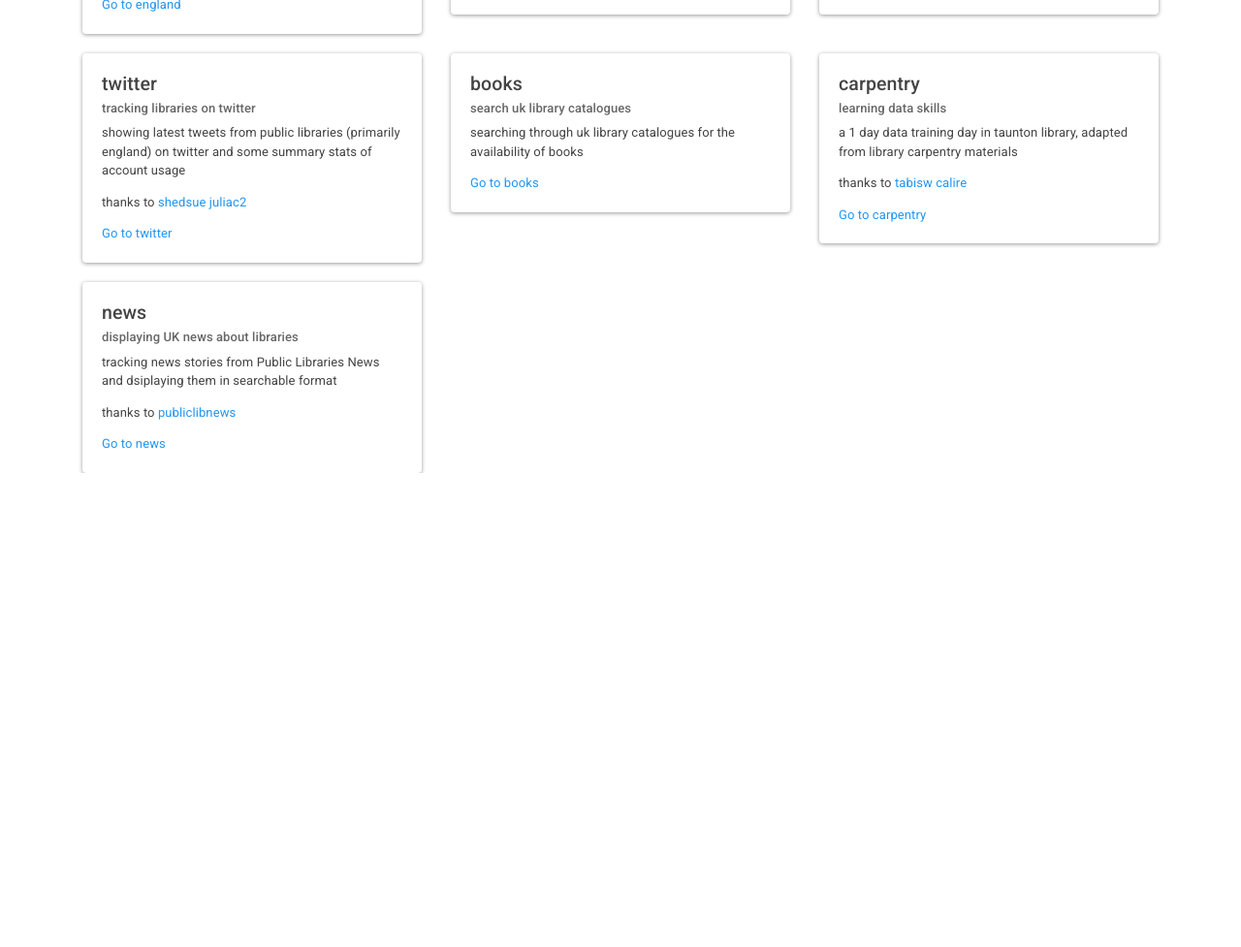
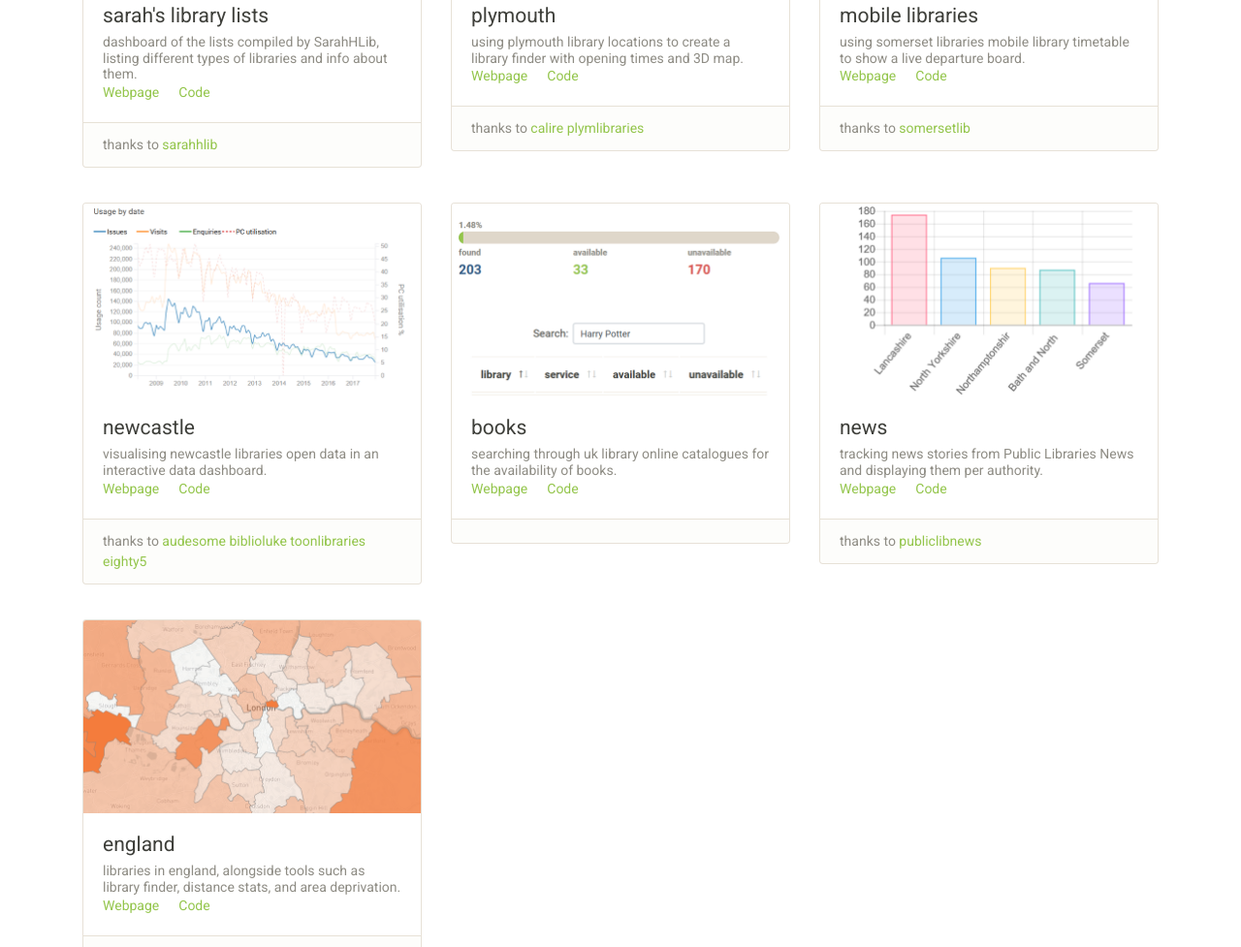
Before and after one commit to LibrariesHacked/projects-librarydata, a website: page index.htm in a window 1280 px wide. Shown: the part 387-1364 px from the top of the page at 97% size. Before the commit the page ends 875 px from the top, so only its background shows below. Drawn offline with nearby package versions, Linux system fonts and the light colour scheme.

Commit message:
updating with images and things

```diff
--- a/index.htm
+++ b/index.htm
@@ -4,18 +4,20 @@
     <title>library data</title>
     <meta charset="utf-8">
     <meta name="viewport" content="width=device-width, initial-scale=1, shrink-to-fit=no">
-    <link href="node_modules/bootswatch/dist/materia/bootstrap.min.css" rel="stylesheet" />
-    <link href="site.css" rel="stylesheet" />
+    <link href="node_modules/bootswatch/dist/sandstone/bootstrap.min.css" rel="stylesheet" />
+    <link href="css/site.css" rel="stylesheet" />
 </head>
 <body>
     <div class="container">
-        <h1 class="display-3">library data</h1>
-        <p class="lead">various projects using library data. currently in development</p>
+        <h2>library data</h2>
+        <p class="lead"><a href="https://twitter.com/librarieshacked" title="Libraries Hacked on twitter" target="_blank">libraries hacked</a> open source projects using <a href="https://twitter.com/hashtags/librarydata" title="librarydata on twitter" target="_blank">#librarydata</a></p>
+        <hr/>
         <div id="div-projects"></div>
+        <hr />
     </div>
     <script src="node_modules/jquery/dist/jquery.min.js"></script>
     <script src="node_modules/popper.js/dist/umd/popper.min.js"></script>
     <script src="node_modules/bootstrap/dist/js/bootstrap.min.js"></script>
-    <script src="site.js"></script>
+    <script src="js/site.js"></script>
 </body>
 </html>
--- /dev/null
+++ b/js/site.js
@@ -0,0 +1,34 @@
+$(function () {
+
+    $.getJSON('/projects.json', function (data) {
+        var items = [];
+
+        $.each(data, function (i, val) {
+            var thanks = [];
+            $.each(val.thanks, function (y, thank) {
+                thanks.push('<a href="https://twitter.com/' + thank + '" target="_blank">' + thank + '</a>');
+            });
+            var card_html =
+                '<div class="col-sm-12 col-md-4">' +
+                '<div class="card mb-3">' +
+                '<img class="card-img-top" style="height: 100%" src="/images/' + val.image + '.png" alt="' + val.title + '">' +
+                '<div class="card-body">' +
+                '<h4 class="card-title">' + val.title + '</h4> ' +
+                '<h6 class="card-subtitle text-muted">' + val.description + '</h6>' +
+                '<a class="card-link" href="' + val.url + '" target="_blank">Webpage</a>' +
+                '<a class="card-link" href="https://github.com/librarieshacked/' + val.github + '" target="_blank">Code</a>' +
+                '</div>' +
+                '<div class="card-footer text-muted">' +
+                (thanks.length > 0 ? ('thanks to ' + thanks.join(' ')) : '') +
+                '</div >' +
+                '</div>' +
+                '</div>';
+            items.push(card_html);
+        });
+
+        $("<div/>", {
+            class: 'row',
+            html: items.join('')
+        }).appendTo('#div-projects');
+    });
+});
--- a/projects.json
+++ b/projects.json
@@ -1,18 +1,45 @@
 [
   {
-    "title": "england",
-    "subtitle": "dashboard of libraries in england",
-    "url": "https://england.librarydata.uk",
-    "description": "showing all libraries in england (as of 2016) alongside various tools such as a library finder, distance stats, and area deprivation measures",
+    "title": "sarah's library lists",
+    "subtitle": "lists of libraries on twitter",
+    "url": "https://twitter.librarydata.uk",
+    "github": "twitter-librarydata",
+    "description": "dashboard of the lists compiled by SarahHLib, listing different types of libraries and info about them.",
+    "image": "twitter",
     "thanks": [
-      "libtaskforce"
+      "sarahhlib"
+    ]
+  },
+  {
+    "title": "plymouth",
+    "subtitle": "displaying plymouth libraries",
+    "url": "https://plymouth.librarydata.uk",
+    "github": "plymouth-librarydata",
+    "description": "using plymouth library locations to create a library finder with opening times and 3D map.",
+    "image": "plymouth",
+    "thanks": [
+      "calire",
+      "plymlibraries"
+    ]
+  },
+  {
+    "title": "mobile libraries",
+    "subtitle": "mobile library service departure board",
+    "url": "http://somersetmobiles.librarieshacked.org",
+    "github": "somerset-mobiles",
+    "description": "using somerset libraries mobile library timetable to show a live departure board.",
+    "image": "mobiles",
+    "thanks": [
+      "somersetlib"
     ]
   },
   {
     "title": "newcastle",
     "subtitle": "using toonlibraries open data",
     "url": "https://newcastle.librarydata.uk",
-    "description": "using open data published by newcastle libraries and visualising this in an interactive data dashboard",
+    "github": "wuthering-hacks",
+    "description": "visualising newcastle libraries open data in an interactive data dashboard.",
+    "image": "newcastle",
     "thanks": [
       "audesome",
       "biblioluke",
@@ -21,49 +48,35 @@
     ]
   },
   {
-    "title": "mobiles",
-    "subtitle": "mobile library service departure board",
-    "url": "http://somersetmobiles.librarieshacked.org",
-    "description": "using somerset libraries mobile library locations and timetable to show this as a live departure board",
-    "thanks": [
-      "somersetlib"
-    ]
-  },
-  {
-    "title": "twitter",
-    "subtitle": "tracking libraries on twitter",
-    "url": "http://twitter.librarieshacked.org.uk",
-    "description": "showing latest tweets from public libraries (primarily england) on twitter and some summary stats of account usage",
-    "thanks": [
-      "shedsue",
-      "juliac2"
-    ]
-  },
-  {
     "title": "books",
     "subtitle": "search uk library catalogues",
     "url": "https://books.librarydata.uk",
-    "description": "searching through uk library catalogues for the availability of books",
+    "github": "catalogues-librarydata",
+    "description": "searching through uk library online catalogues for the availability of books.",
+    "image": "books",
     "thanks": [
-    ]
-  },
-  {
-    "title": "carpentry",
-    "subtitle": "learning data skills",
-    "url": "https://carpentry.librarydata.uk",
-    "description": "a 1 day data training day in taunton library, adapted from library carpentry materials",
-    "thanks": [
-      "tabisw",
-      "calire"
     ]
   },
   {
     "title": "news",
     "subtitle": "displaying UK news about libraries",
     "url": "https://news.librarydata.uk",
-    "description": "tracking news stories from Public Libraries News and dsiplaying them in searchable format",
+    "github": "news-librarydata",
+    "description": "tracking news stories from Public Libraries News and displaying them per authority.",
+    "image": "news",
     "thanks": [
       "publiclibnews"
     ]
+  },
+  {
+    "title": "england",
+    "subtitle": "dashboard of libraries in england",
+    "url": "https://england.librarydata.uk",
+    "github": "england-librarydata",
+    "description": "libraries in england, alongside tools such as library finder, distance stats, and area deprivation.",
+    "image": "england",
+    "thanks": [
+      "libtaskforce"
+    ]
   }
 ]
--- a/site.js
+++ /dev/null
@@ -1,19 +0,0 @@
-$(function () {
-
-    $.getJSON('projects.json', function (data) {
-        var items = [];
-
-        $.each(data, function (i, val) {
-            var thanks = [];
-            $.each(val.thanks, function (y, thank) {
-                thanks.push('<a href="https://twitter.com/' + thank + '" target="_blank">' + thank + '</a>');
-            });
-            items.push('<div class="col-sm-12 col-md-4"><div class="card"><div class="card-body"><h4 class="card-title">' + val.title + '</h4><h6 class="card-subtitle mb-2 text-muted">' + val.subtitle + '</h6><p class="card-text">' + val.description + '</p>' + (thanks.length > 0 ? ('<p class="card-text">thanks to ' + thanks.join(' ')) : '') + '</p><a class="card-link" target="_blank" href="' + val.url + '">Go to ' + val.title + '</a></div></div></div>');
-        });
-
-        $("<div/>", {
-            class: 'row',
-            html: items.join('')
-        }).appendTo('#div-projects');
-    });
-});
```
Also changed, not shown: package.json (+5 -5 lines), css/site.css (renamed from site.css), images/books.png (added), images/carpentry.png (added), images/england.png (added), images/mobiles.png (added), images/newcastle.png (added), images/news.png (added), images/plymouth.png (added), images/twitter.png (added), 1 other file.
